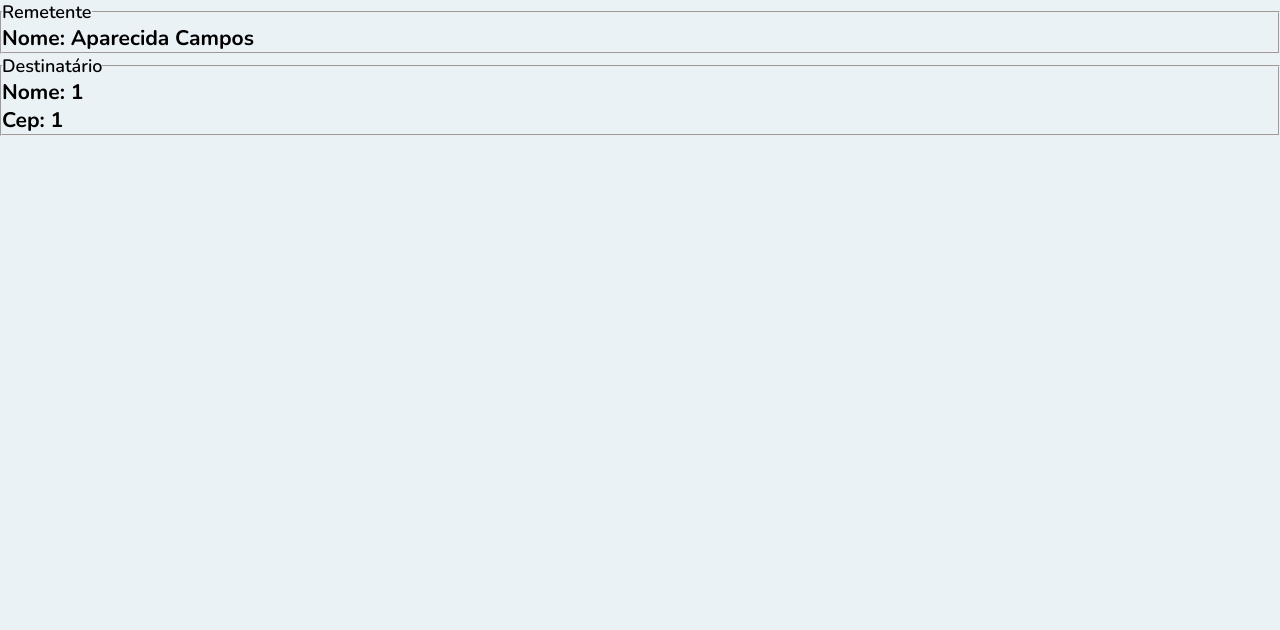
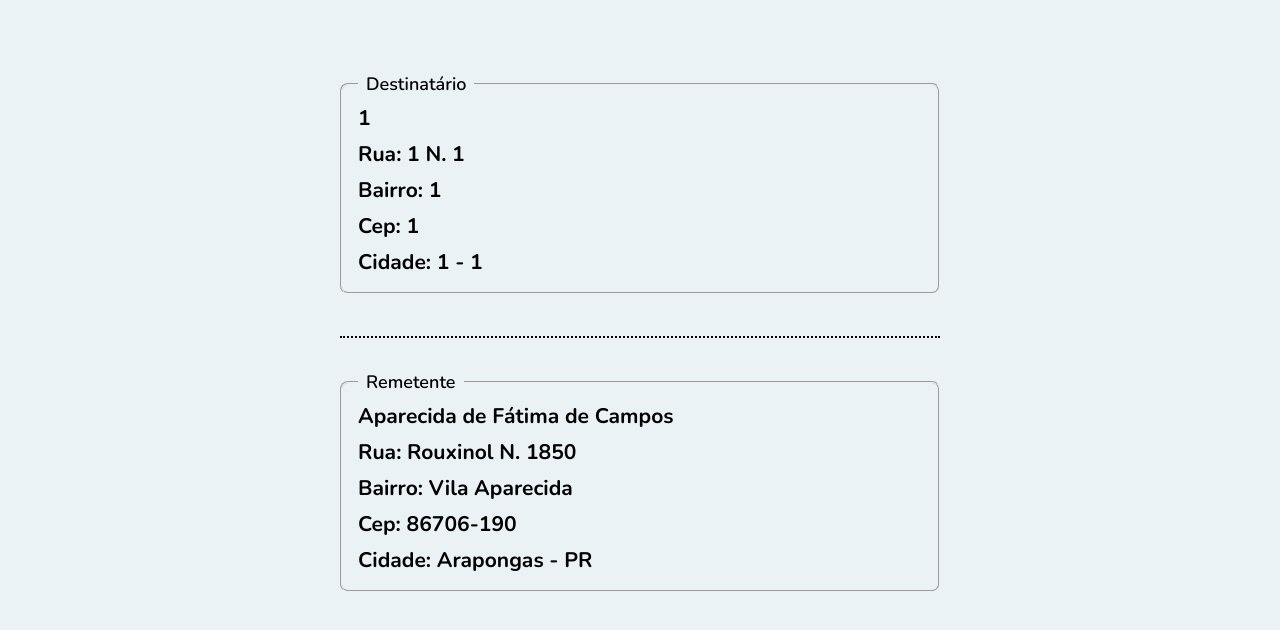
Before and after one commit to lucasfdcampos/tag-maker-correios, a React (Create React App) app: page /tag/1/1/1/1/1/1/1/1 in a window 1280 px wide. Shown: the top 630 px of the page. Built offline with nearby package versions, Linux system fonts and the light colour scheme.

Commit message:
feat: Update tag page.

```diff
--- a/src/pages/CreateTag.tsx
+++ b/src/pages/CreateTag.tsx
@@ -33,6 +33,9 @@ function CreateTag() {
           setNeighborhood(response.data.neighborhood);
           setCity(response.data.city);
           setState(response.data.state);
+          if (complement.length <= 0) {
+            setComplement('-');
+          }
         })
         .catch((error) => {
           setStreet('');
@@ -51,7 +54,7 @@ function CreateTag() {
   function handleSubmit(event: FormEvent) {
     event.preventDefault();
 
-    history.push(`/tag/${name}/${cep}`);
+    history.push(`/tag/${name}/${street}/${number}/${neighborhood}/${complement}/${cep}/${city}/${state}`);
   }
 
   return (
--- a/src/pages/Tag.tsx
+++ b/src/pages/Tag.tsx
@@ -1,28 +1,60 @@
-import React from 'react';
+import React, { useEffect } from 'react';
 import { useParams } from 'react-router-dom';
 
+import '../styles/pages/tag.css';
 interface Label {
   name: string;
+  street: string;
+  number: string;
+  neighborhood: string;
   cep: string;
+  city: string;
+  state: string;
+  complement: string;
 }
 
 function Tag() {
   let params = useParams<Label>();
 
+  useEffect(() => {
+    document.title = params.name + ' - ' + params.city + '-' + params.state;
+  });
+
   console.log(params);
 
   return (
     <div id="page-tag">
-      <fieldset>
-        <legend>Remetente</legend>
-        <h3>Nome: Aparecida Campos</h3>
-      </fieldset>
+      <main>
+        <div className="tag">
+          <fieldset>
+            <legend>Destinatário</legend>
+            <h3>{params.name}</h3>
+            <h3>
+              Rua: {params.street} N. {params.number}
+            </h3>
+            {params.complement.length > 1 && (
+              <h3>Complemento: {params.complement}</h3>
+            )}
 
-      <fieldset>
-        <legend>Destinatário</legend>
-        <h3>Nome: {params.name}</h3>
-        <h3>Cep: {params.cep}</h3>
-      </fieldset>
+            <h3>Bairro: {params.neighborhood}</h3>
+            <h3>Cep: {params.cep}</h3>
+            <h3>
+              Cidade: {params.city} - {params.state}
+            </h3>
+          </fieldset>
+
+          <hr />
+
+          <fieldset>
+            <legend>Remetente</legend>
+            <h3>Aparecida de Fátima de Campos</h3>
+            <h3>Rua: Rouxinol N. 1850</h3>
+            <h3>Bairro: Vila Aparecida</h3>
+            <h3>Cep: 86706-190</h3>
+            <h3>Cidade: Arapongas - PR</h3>
+          </fieldset>
+        </div>
+      </main>
     </div>
   );
 }
--- a/src/routes.tsx
+++ b/src/routes.tsx
@@ -9,7 +9,7 @@ function Routes() {
     <BrowserRouter>
       <Switch>
         <Route path="/" exact component={CreateTag} />
-        <Route path="/tag/:name/:cep" component={Tag} />
+        <Route path="/tag/:name/:street/:number/:neighborhood/:complement/:cep/:city/:state" component={Tag} />
       </Switch>
     </BrowserRouter>
   );
--- /dev/null
+++ b/src/styles/pages/tag.css
@@ -0,0 +1,36 @@
+#page-tag {
+  display: flex;
+}
+
+#page-tag main {
+  flex: 1;
+}
+
+div.tag {
+  width: 600px;
+  margin: 64px auto;
+}
+
+#page-tag fieldset {
+  -moz-border-radius: 8px;
+  -webkit-border-radius: 8px;
+  border-radius: 8px;
+  padding: 0 16px 16px;
+}
+
+#page-tag fieldset legend {
+  padding: 8px;
+  font-size: 16;
+}
+
+hr {
+  border: none;
+  border-top: 2px dotted #000;
+  margin-top: 42px;
+  margin-bottom: 24px;
+  width: 100%;
+}
+
+div.tag h3 + h3 {
+  margin-top: 8px;
+}
```
